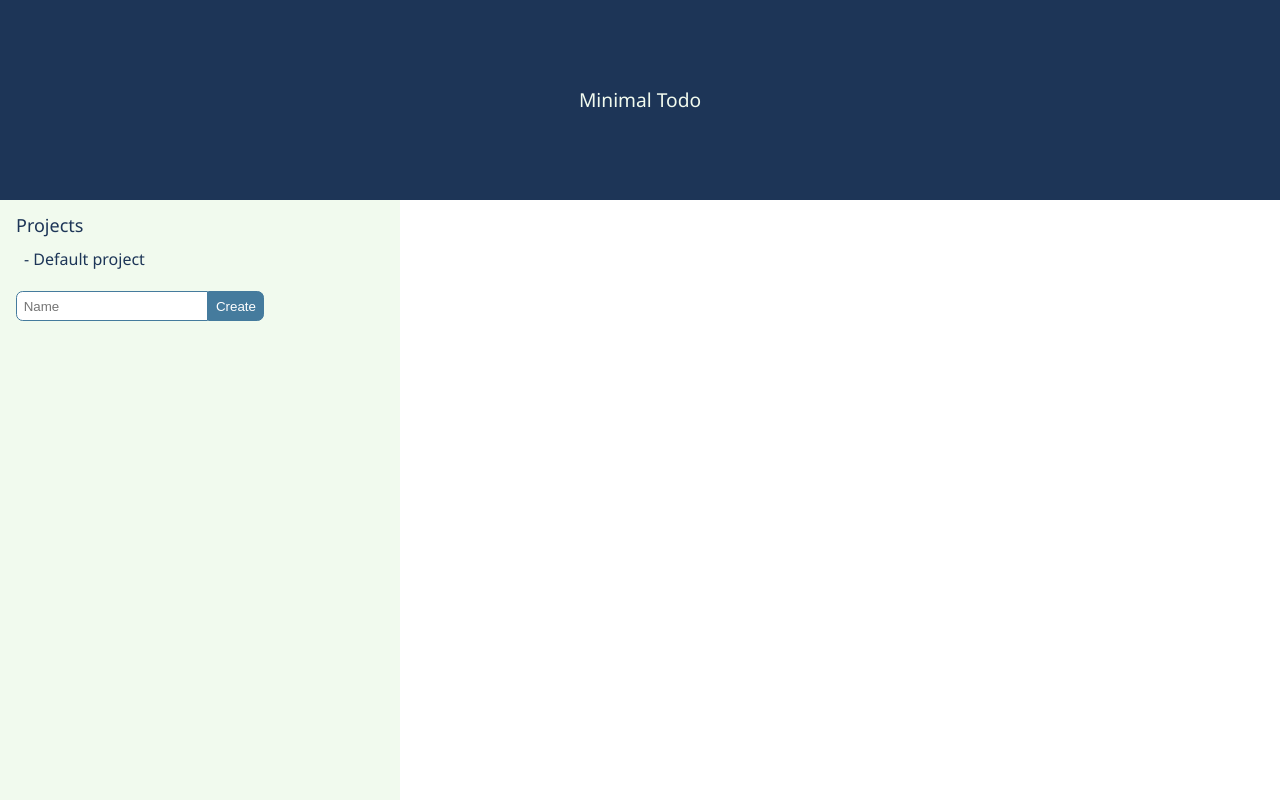
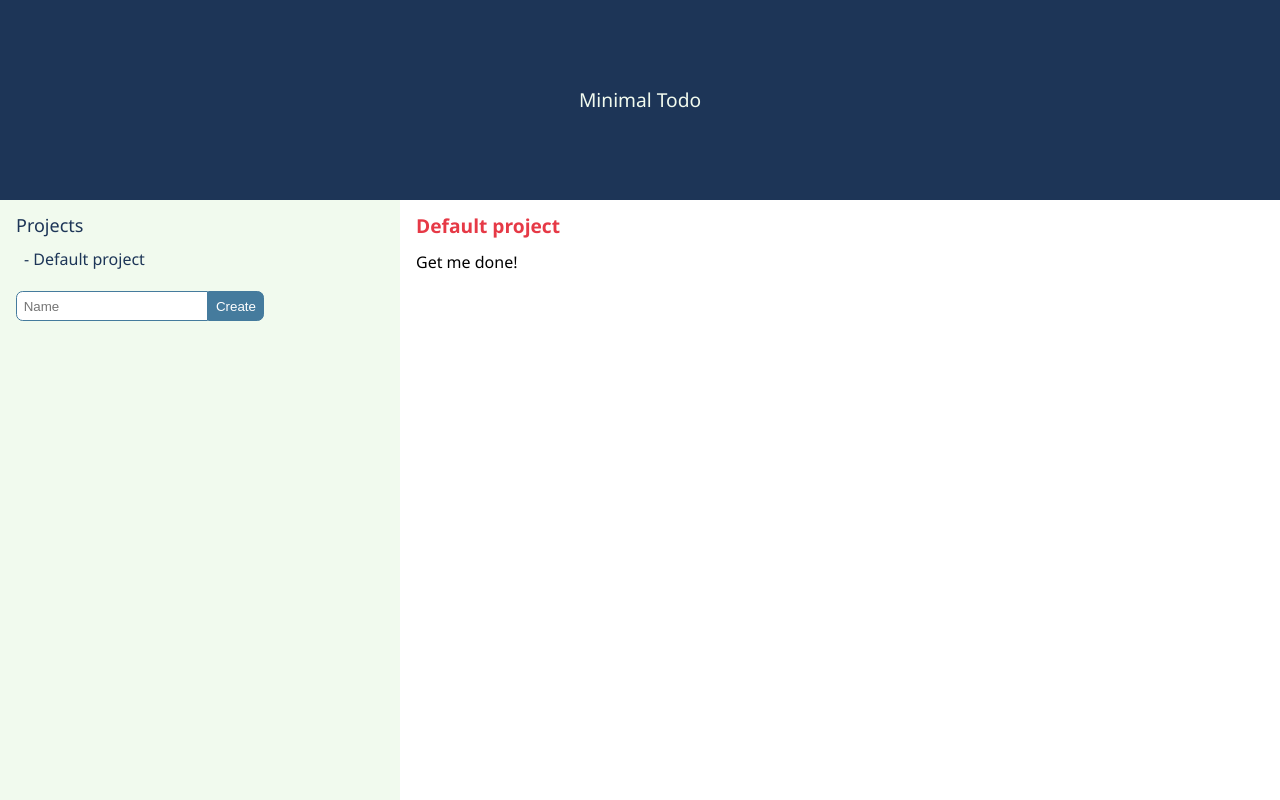
Before and after one commit to TARichardWashington/odin-todo, a website built with webpack: page dist/index.html in a window 1280 px wide. Built offline with nearby package versions, Linux system fonts and the light colour scheme.

Commit message:
:lipstick: Add basic rhs area

```diff
--- a/src/index.js
+++ b/src/index.js
@@ -41,7 +41,7 @@ const createProjectButton = document.createElement('button');
 createProjectButton.innerText = 'Create';
 
 function createProject(name) {
-    if(name) {
+    if (name) {
         const project = new projectsModel(name);
         createProjectText.value = '';
         projects.push(project);
@@ -56,16 +56,61 @@ function createProject(name) {
     }
 }
 
-createProjectButton.addEventListener('click', function() {
+createProjectButton.addEventListener('click', function () {
     createProject(createProjectText.value);
 });
 
 createProject('Default project');
 
+const defaultTodoItem = new todoItem('Get me done!');
+projects[0].addTodo(defaultTodoItem);
+
+let selectedProjectIndex = 0;
+
 left.appendChild(createProjectText);
 left.appendChild(createProjectButton);
+
+// Create right hand side section to display the current project
+// and associated todo items
 
 const right = document.createElement('section');
 right.setAttribute('class', 'right');
 
 doc.appendChild(right);
+
+const currentProject = document.createElement('div');
+currentProject.setAttribute('id', 'project');
+
+showProject(projects[selectedProjectIndex]);
+
+function showProject(project) {
+    currentProject.innerText = '';
+
+    const projectTitle = document.createElement('h1');
+    projectTitle.innerText = project.name;
+
+    currentProject.appendChild(projectTitle);
+
+
+
+    if (project.todos.length !== 0) {
+        const todoList = document.createElement('ul');
+
+        project.todos.forEach(item => {
+            const itemLi = document.createElement('li');
+            itemLi.innerText = item.title;
+            todoList.appendChild(itemLi);
+        });
+
+        currentProject.appendChild(todoList);
+    } else {
+
+        const noItems = document.createElement('p');
+        noItems.innerText = 'There are no todos';
+        currentProject.appendChild(noItems);
+    }
+
+
+
+    right.appendChild(currentProject);
+}
--- a/src/styles.css
+++ b/src/styles.css
@@ -12,22 +12,24 @@ body {
         "left right right right"
         "left right right right"
         "left right right right"
-    "left right right right"
+        "left right right right";
+
+    --red: #e63946;
 }
 
 h1 {
-    font-size:larger;
-    padding:em1;
+    font-size: larger;
+    padding: em1;
 }
 
 h2 {
-    font-size:large;
-    padding-bottom:0.5em;
+    font-size: large;
+    padding-bottom: 0.5em;
 }
 
 nav {
     grid-area: nav;
-    background-color:#1d3557;
+    background-color: #1d3557;
     display: flex;
     align-items: center;
     justify-content: center;
@@ -38,7 +40,7 @@ nav {
     grid-area: left;
     background-color: #f1faee;
     color: #1d3557;
-    padding:1em;
+    padding: 1em;
 }
 
 .left ul li {
@@ -54,9 +56,9 @@ nav {
 }
 
 .left button {
-    background-color:#457b9d;
+    background-color: #457b9d;
     border: 1px solid #457b9d;
-    border-radius: 0 0.5em 0.5em 0 ;
+    border-radius: 0 0.5em 0.5em 0;
     padding: 0.5em;
     color: white;
 }
@@ -69,4 +71,11 @@ input {
 
 .right {
     grid-area: right;
+    padding: 1em;
 }
+
+.right h1 {
+    font-weight: bolder;
+    padding-bottom: 1em;
+    color: var(--red);
+}
```
Also changed, not shown: dist/main.js. Lines whose indentation alone changed are shown as unchanged.
